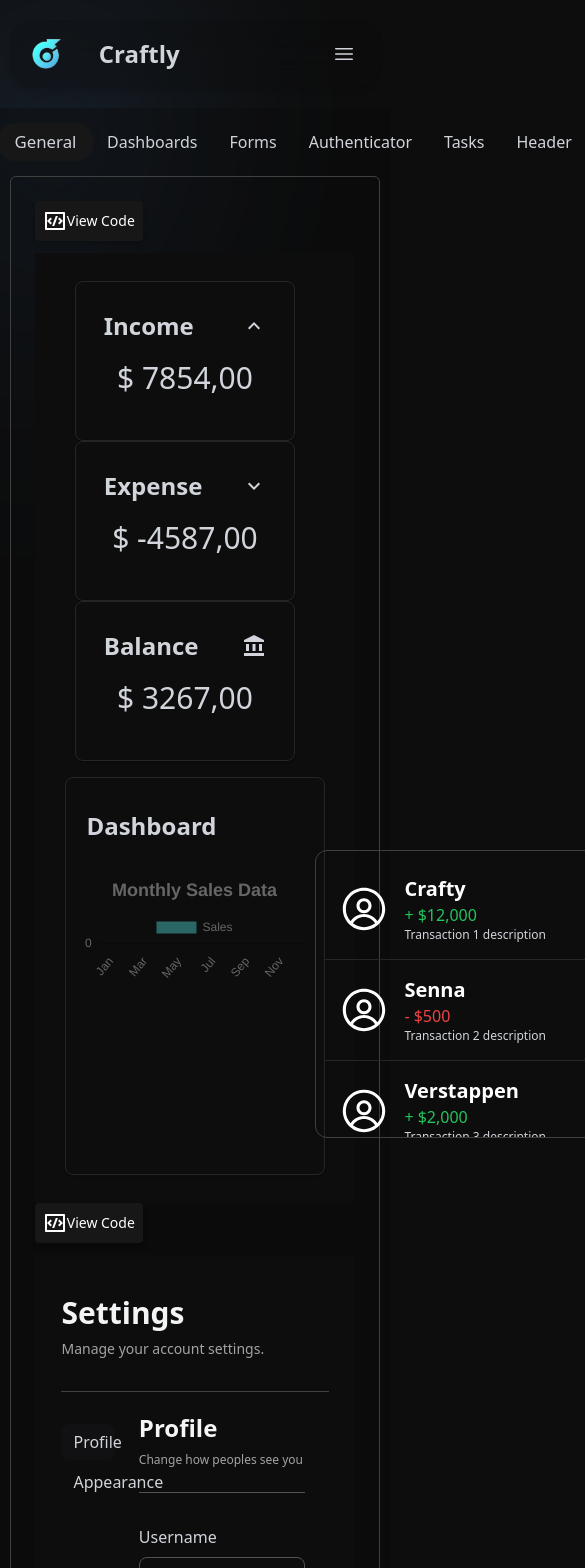
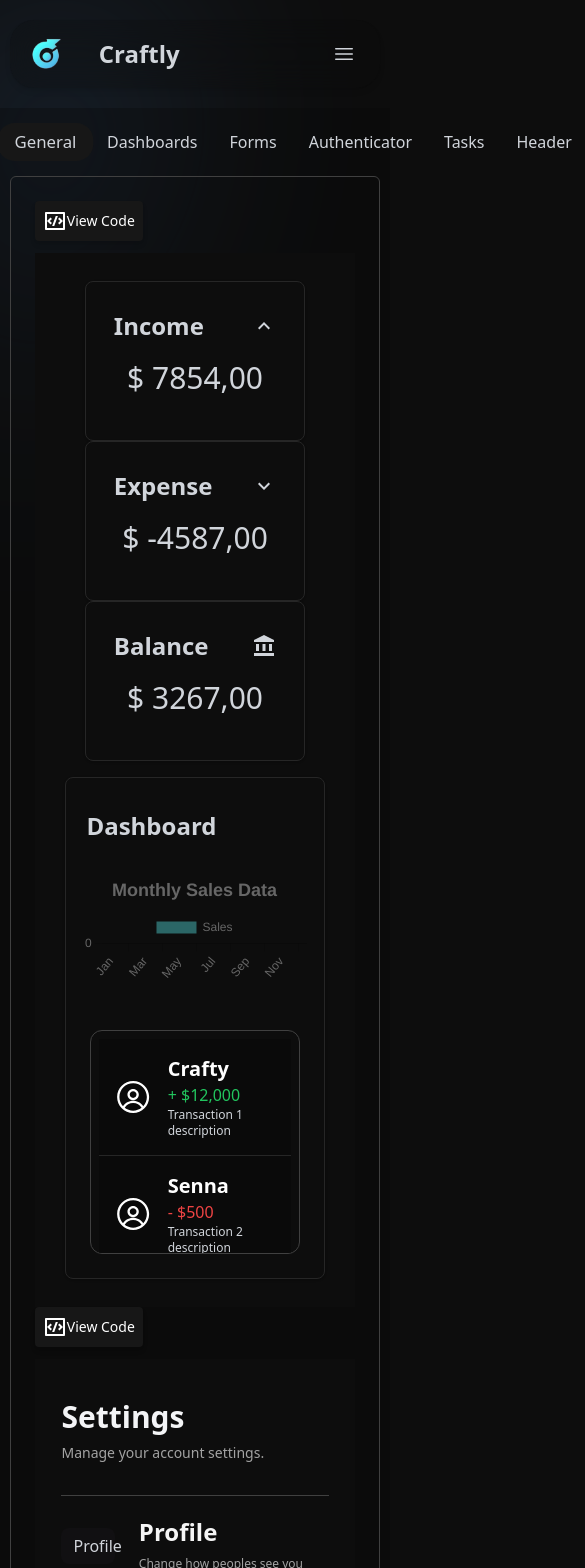
Before and after one commit to rafael-bit/craftly, a Next.js app: page /component in a window 390 px wide. Shown: the top 1568 px of the page, 585 px wide, since content can reach past the window. Built offline with nearby package versions, Linux system fonts and the light colour scheme.

Commit message:
chore: update responsive style to dashboard

```diff
--- a/app/components/Dashboard.tsx
+++ b/app/components/Dashboard.tsx
@@ -190,7 +190,7 @@ export default function Dashboard() {
 			<CodeViewer componentCode={componentCode} />
 
 			<div className="flex flex-col items-center bg-primary p-7">
-				<div className="flex flex-wrap md:flex-nowrap mb-4 w-full bg-primary">
+				<div className="flex items-center justify-center flex-wrap md:flex-nowrap mb-4 w-full bg-primary">
 					<div className="border border-neutral-800 shadow bg-primary rounded-lg h-40 md:h-56 p-7 hover:bg-hover transition-all duration-300 w-5/6 mx-3">
 						<h1 className="text-primary flex justify-between items-center text-2xl font-bold">
 							Income
@@ -223,15 +223,15 @@ export default function Dashboard() {
 				</div>
 				<div className="w-[98%] p-4 border border-neutral-800 shadow bg-primary rounded-lg">
 					<h2 className="text-primary text-2xl font-bold mb-7 px-1 pt-4">Dashboard</h2>
-					<div className="w-full flex justify-around h-72">
-						<Bar data={data} options={options} />
+					<div className="w-full md:flex justify-around">
+						<Bar data={data} options={options} className="md:!w-[50%] md:!h-[50%]"/>
 						<div>
-							<div className="p-2 -mt-7">
-								<div className="border rounded-xl border-neutral-700 p-2 max-h-96 overflow-y-scroll h-72 w-96 scrollbar">
+							<div className="p-2 md:-mt-7 mt-10">
+								<div className="border rounded-xl border-neutral-700 p-2 max-h-96 overflow-y-scroll h-56 lg:h-64 xl:h-72 lg:w-72 xl:w-96 scrollbar">
 									{tableData.map((item) => (
 										<div
 											key={item.id}
-											className="flex items-center gap-4 border-b border-neutral-800 hover:bg-neutral-950 transition-all duration-300 p-4"
+											className="flex items-center gap-4 border-b border-neutral-800 bg-neutral-950 transition-all duration-300 p-4"
 										>
 											<RxAvatar className="w-12 h-12" />
 											<div>
```
